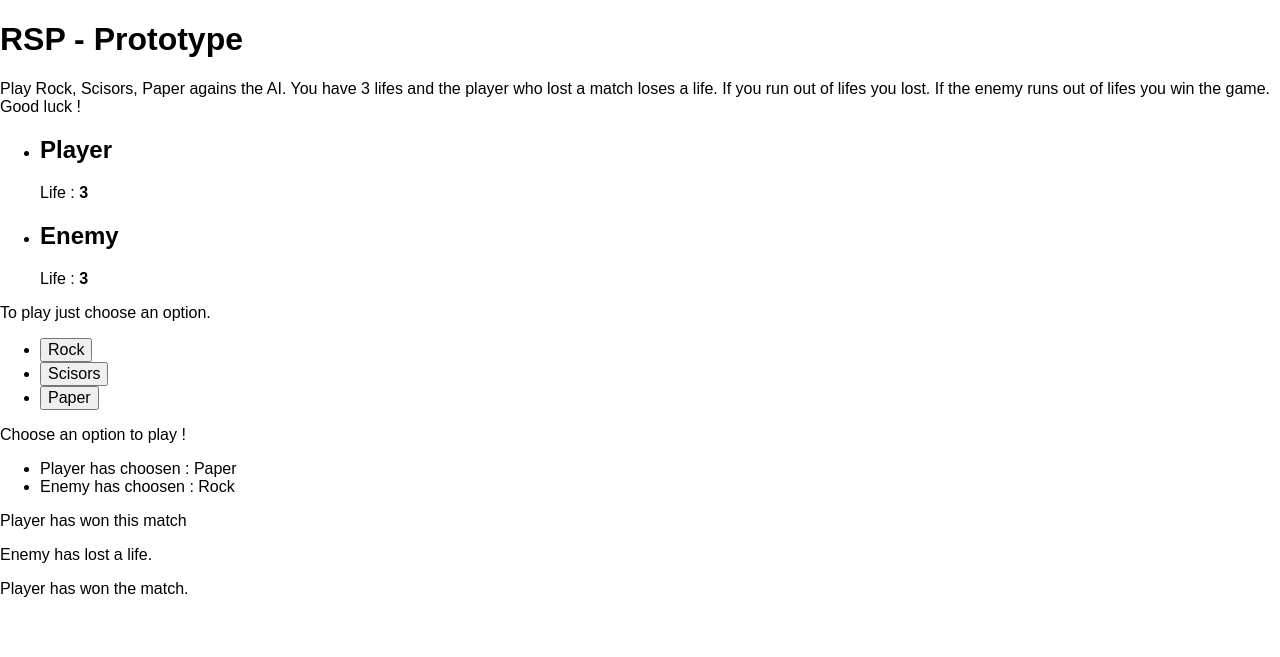
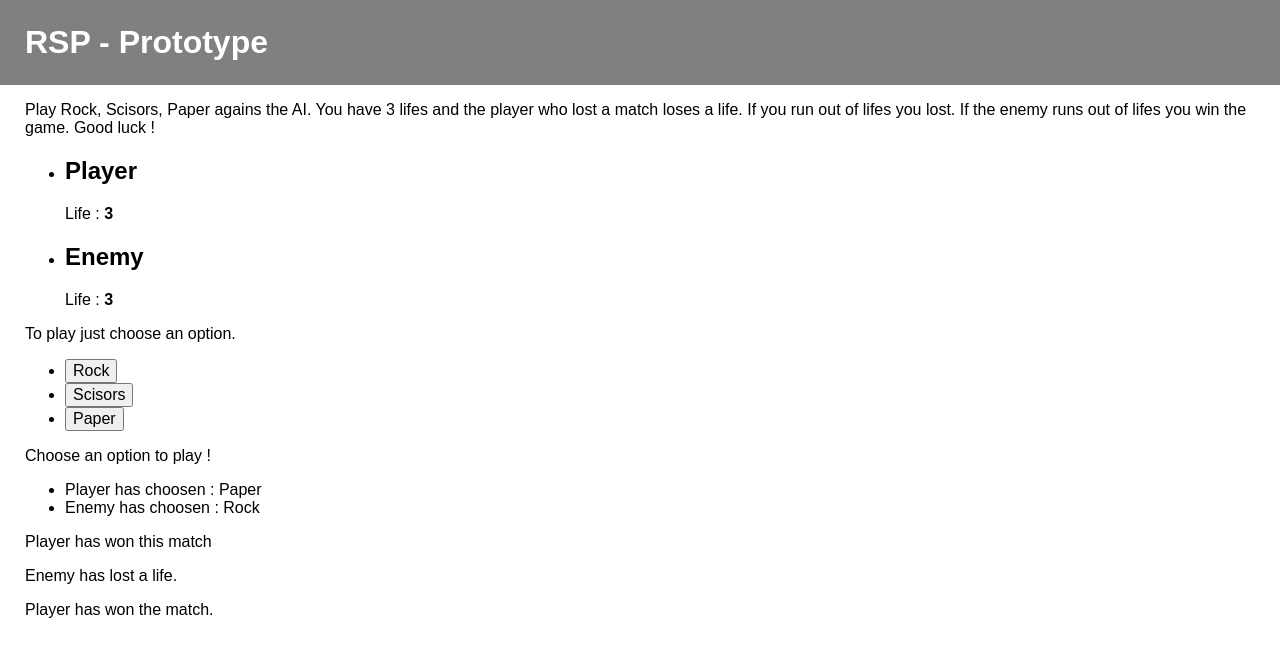
Before and after one commit to davidguerreiro/rsp, a PHP site: page / in a window 1280 px wide. Shown: the top 657 px of the page. Run offline with PHP 8.4, Linux system fonts and the light colour scheme.

Commit message:
complete header html / css

```diff
--- a/css/abstracts/_variables.scss
+++ b/css/abstracts/_variables.scss
@@ -0,0 +1,2 @@
+$basefont: 16px;
+$base-margin : 1.563rem;
--- a/css/style.css
+++ b/css/style.css
@@ -714,4 +714,17 @@ td,
 th {
   padding: 0; }
 
+html {
+  font-size: 16px; }
+
+.game {
+  padding-left: 1.563rem; }
+
+.game-header {
+  background-color: #808080; }
+  .game-header h1 {
+    color: white;
+    margin: 0;
+    padding: 1.5rem 0 1.5rem 1.563rem; }
+
 /*# sourceMappingURL=style.css.map */
```
Also changed, not shown: css/prototype/game-header.scss (+10 -0 lines), css/prototype/game.scss (+7 -0 lines), 1 other file.
